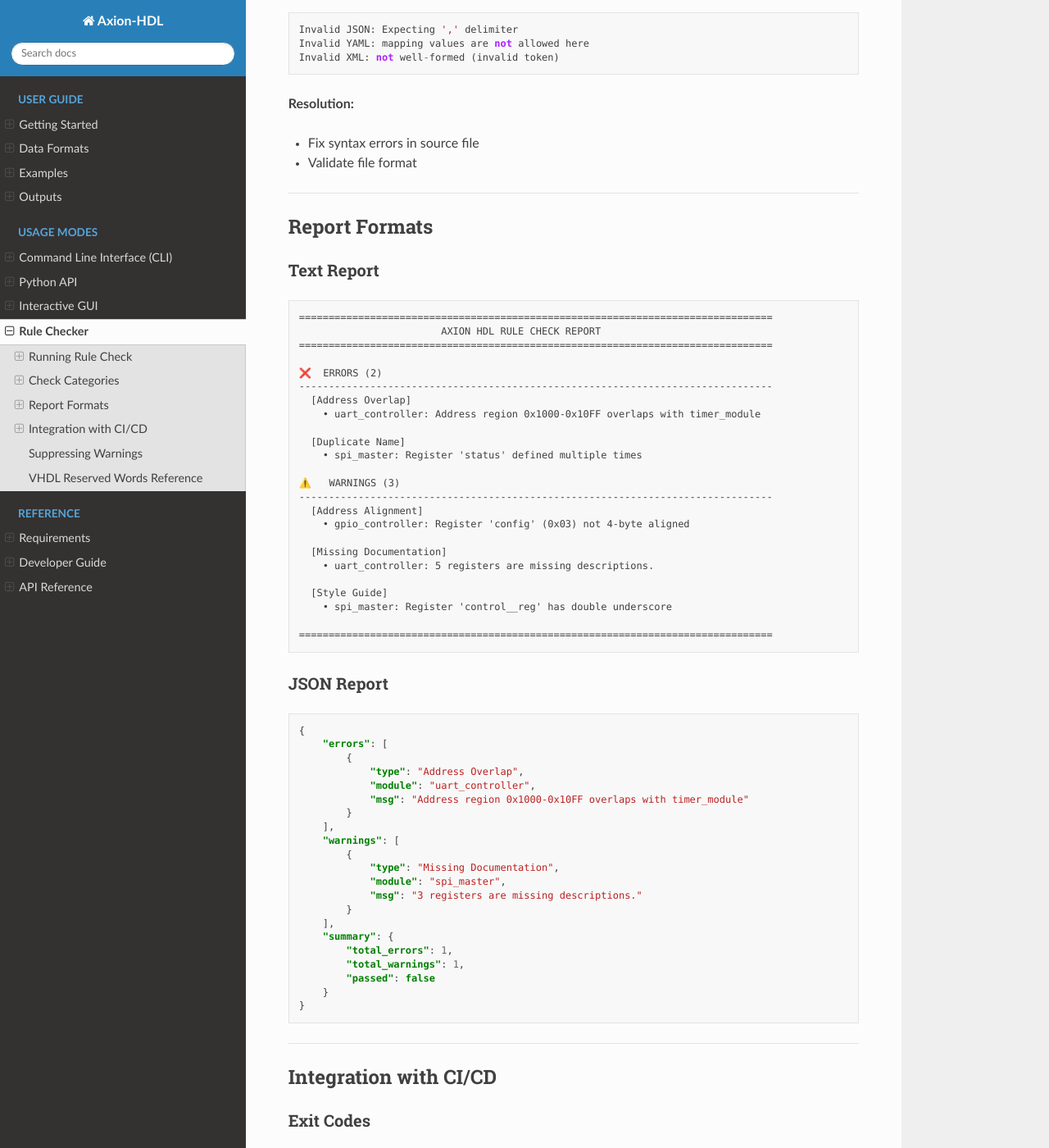
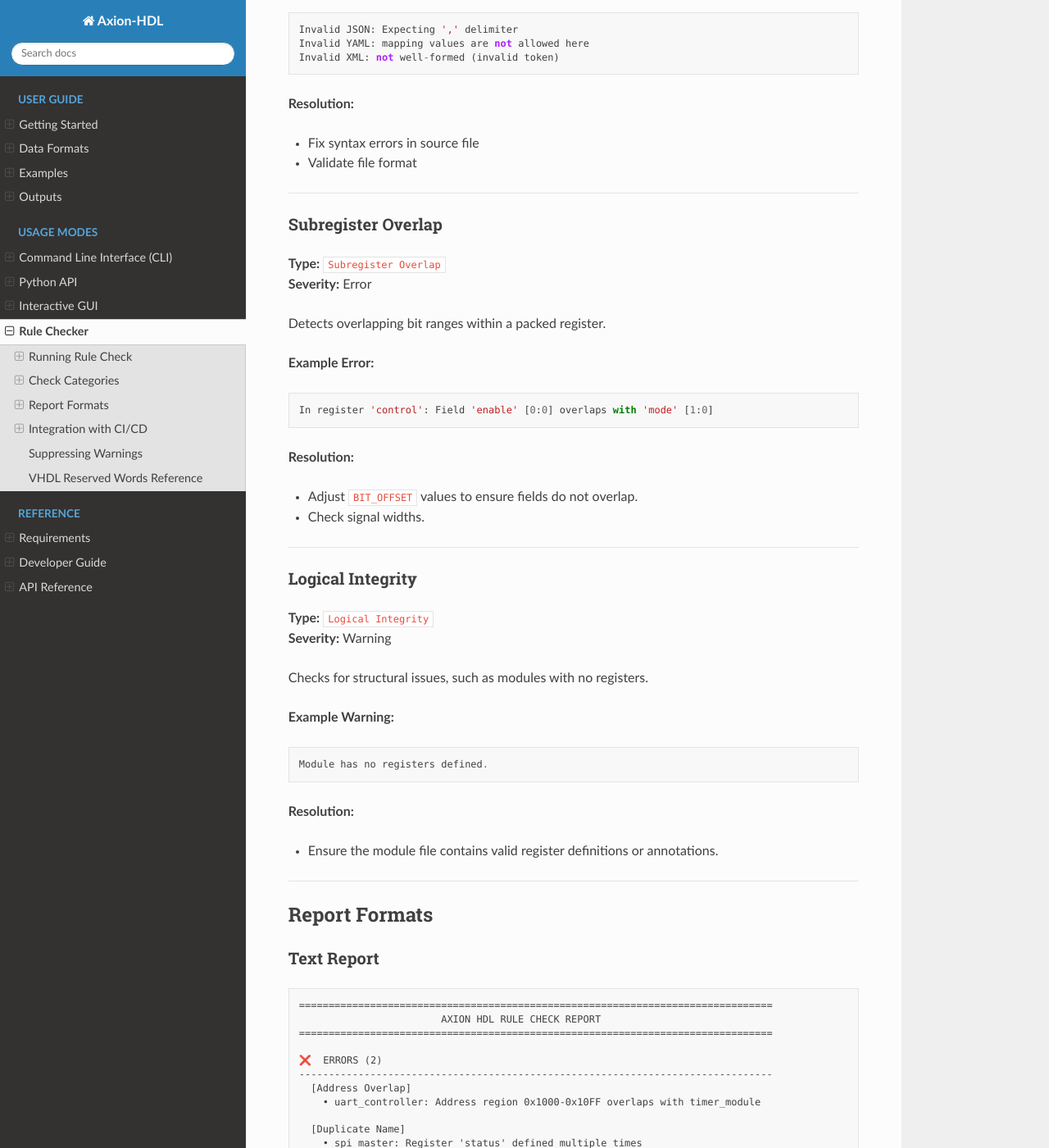
Before and after one commit to bugratufan/axion-hdl, a Sphinx documentation site: the page built from docs/source/rule-checker.md, in a window 1280 px wide and 1400 px high, scrolled down 6108 px. Shown: the whole window at 82% size. Built offline with Sphinx 7.4.7 and the Read the Docs theme 3.1.0, drawn with Linux system fonts in a browser that asks for light colours.

Commit message:
docs: add subregister overlap and logical integrity rules to checker documentation

````diff
--- a/docs/source/rule-checker.md
+++ b/docs/source/rule-checker.md
@@ -261,6 +261,41 @@ Invalid XML: not well-formed (invalid token)
 
 ---
 
+### Subregister Overlap
+
+**Type:** `Subregister Overlap`
+**Severity:** Error
+
+Detects overlapping bit ranges within a packed register.
+
+**Example Error:**
+```
+In register 'control': Field 'enable' [0:0] overlaps with 'mode' [1:0]
+```
+
+**Resolution:**
+- Adjust `BIT_OFFSET` values to ensure fields do not overlap.
+- Check signal widths.
+
+---
+
+### Logical Integrity
+
+**Type:** `Logical Integrity`
+**Severity:** Warning
+
+Checks for structural issues, such as modules with no registers.
+
+**Example Warning:**
+```
+Module has no registers defined.
+```
+
+**Resolution:**
+- Ensure the module file contains valid register definitions or annotations.
+
+---
+
 ## Report Formats
 
 ### Text Report
````
